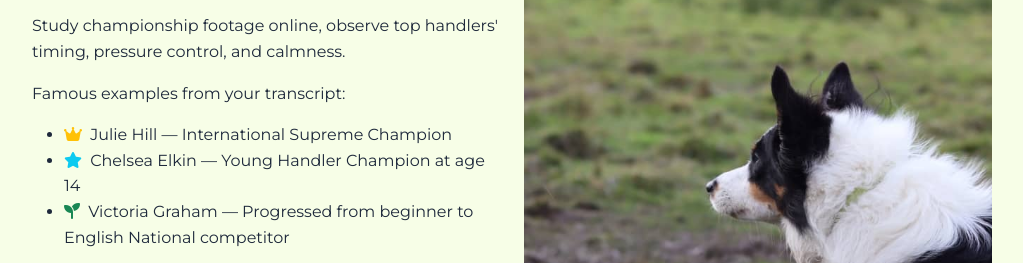
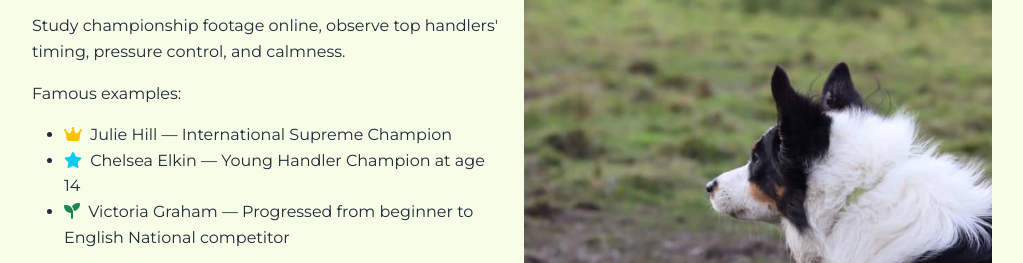
Before and after one commit to bethosin/sheepdog, a plain HTML site: page get-started.html in a window 1280 px wide. Shown: the part 2225-2488 px from the top of the page, without its empty margins (128-1151 px from the left). Drawn offline with nearby package versions, Linux system fonts and the light colour scheme; a script that the page names is missing.

Commit message:
update
update

```diff
--- a/get-started.html
+++ b/get-started.html
@@ -193,7 +193,7 @@
 
         <p>Study championship footage online, observe top handlers' timing, pressure control, and calmness.</p>
 
-        <p>Famous examples from your transcript:</p>
+        <p>Famous examples:</p>
 
         <ul class="feature-list">
           <li><i class="fas fa-crown text-warning me-1"></i> Julie Hill — International Supreme Champion</li>
```
